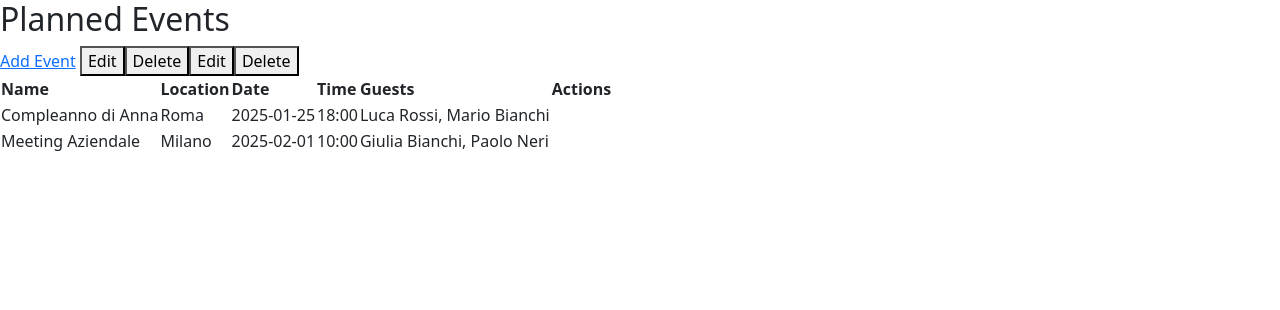
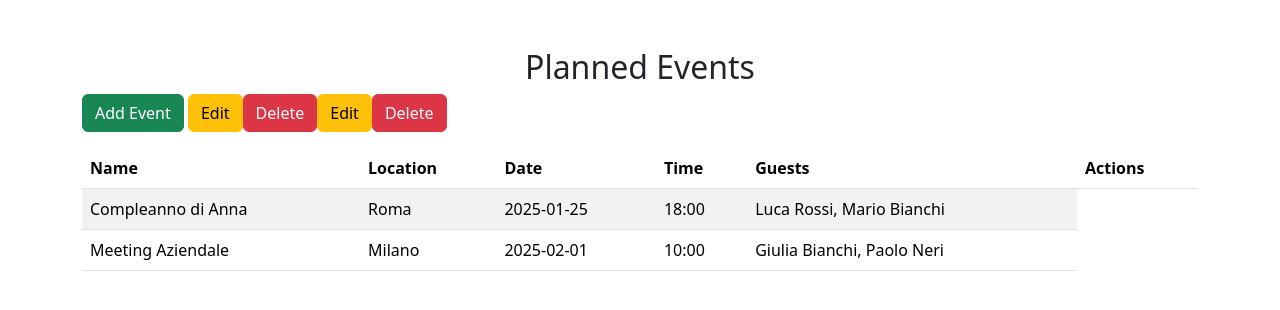
Before and after one commit to InderpreetSinghPoloRomani/FLASK-PROJECT, a Flask app: page / in a window 1280 px wide. Shown: the top 310 px of the page. Run offline with Flask 3, Linux system fonts and the light colour scheme.

Commit message:
style redefining

```diff
--- a/templates/index.html
+++ b/templates/index.html
@@ -7,10 +7,10 @@
     <title>Planned Events</title>
 </head>
 <body>
-    <div>
-    <h2>Planned Events</h2>
-    <a href="/add">Add Event</a>
-    <table>
+    <div class="container mt-5">
+    <h2 class="text-center">Planned Events</h2>
+    <a href="/add" class="btn btn-success mb-3" >Add Event</a>
+    <table class="table table-striped">
     <thead>
     <tr>
         <th>Name</th>
@@ -29,11 +29,11 @@
             <td>{{ event['Date']}}</td>
             <td>{{ event['Time']}}</td>
             <td>{{ ', '.join(event['Guests'])}}</td>
-            <form action="/edit/{{ event['ID']}}" method="post">
-                <button type="submit">Edit</button>
+            <form action="/edit/{{ event['ID']}}" method="post" style="display: inline;">
+                <button type="submit" class="btn btn-warning mb-3">Edit</button>
             </form>
-            <form action="/delete/{{ event['ID']}}" method="post">
-                <button type="submit">Delete</button>
+            <form action="/delete/{{ event['ID']}}" method="post" style="display: inline;">
+                <button type="submit" class="btn btn-danger mb-3">Delete</button>
             </form>
         </tr>
         {% endfor %}
```
